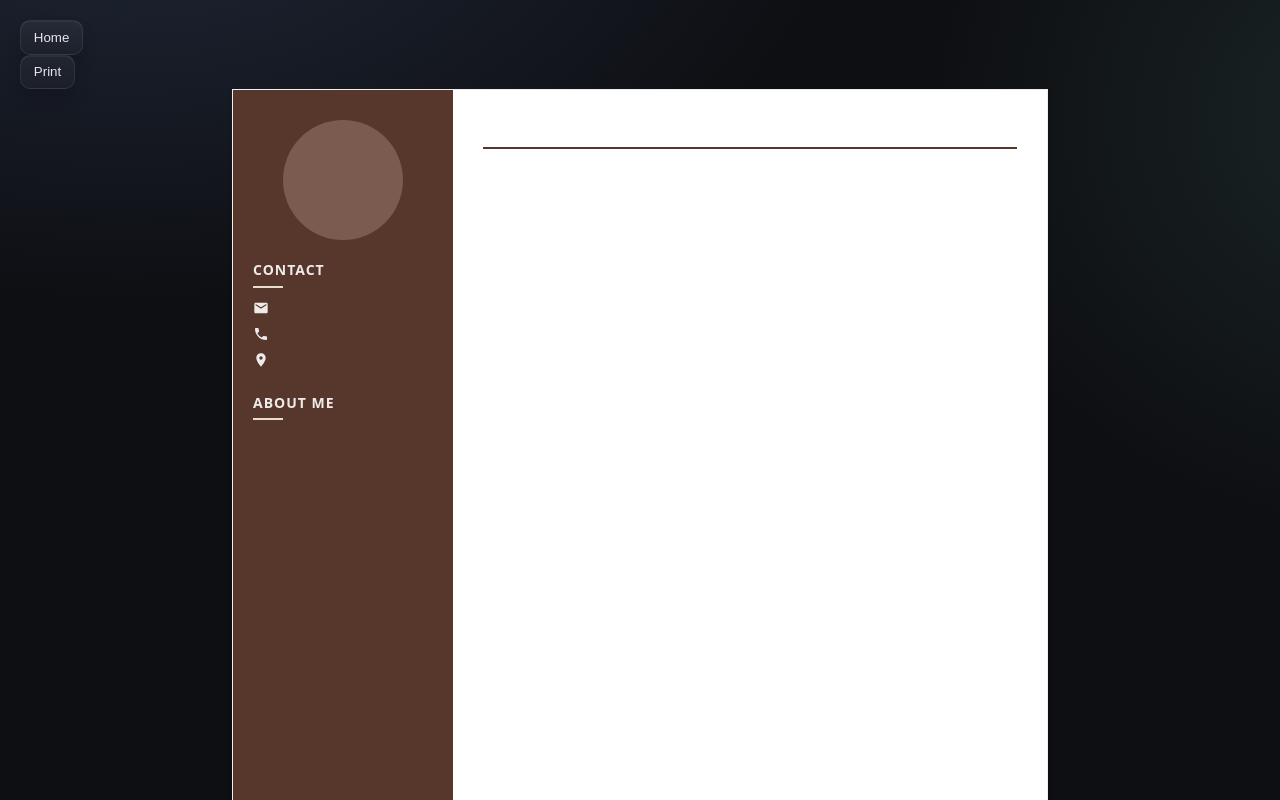
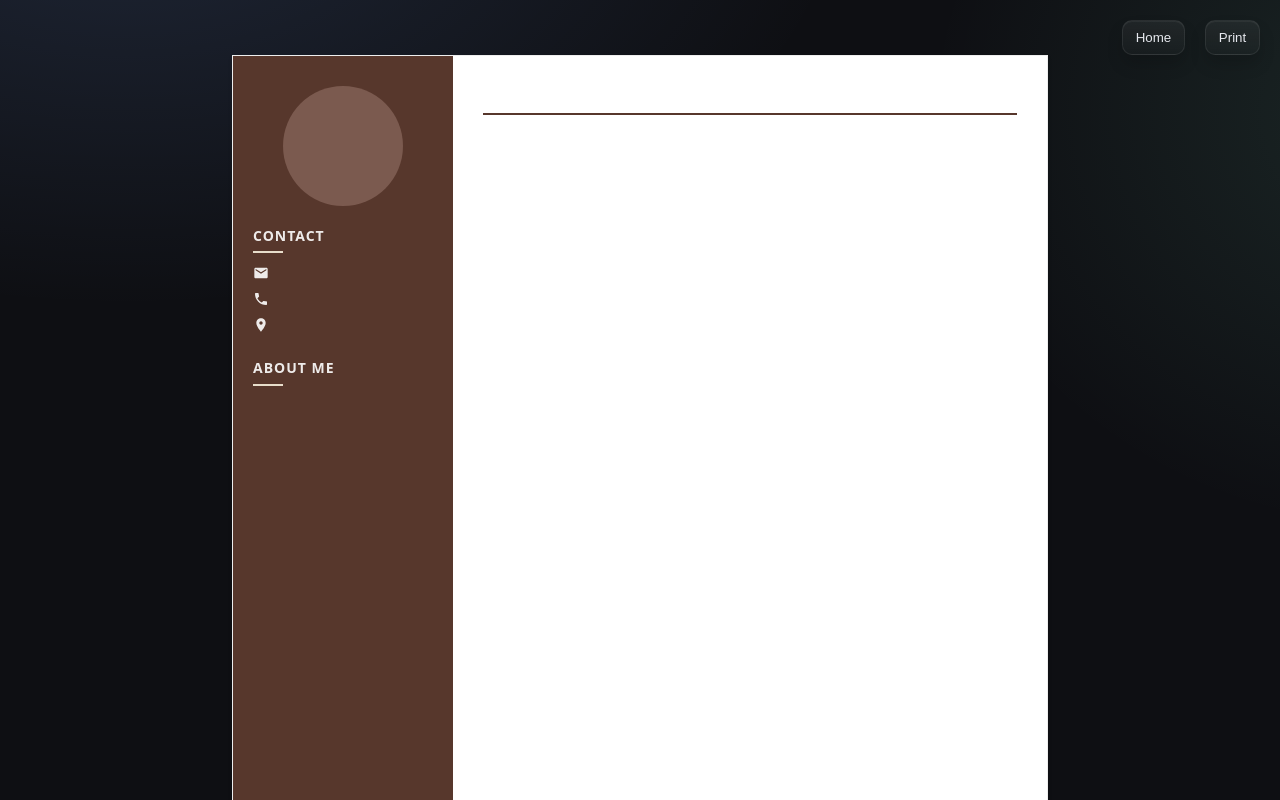
Before and after one commit to BDS-001/FormatMyCV, a React (Vite) app: page /FormatMyCV/print in a window 1280 px wide. Shown: the top 800 px of the page. Built offline with nearby package versions, Linux system fonts and the light colour scheme.

Commit message:
update: styling

```diff
--- a/src/components/PrintPage.module.css
+++ b/src/components/PrintPage.module.css
@@ -1,16 +1,19 @@
-/* Print Page Wrapper */
 .printPageWrapper {
   min-height: 100vh;
   padding: 20px;
 }
 
-/* Template Container */
 .templateContainer {
   display: flex;
   justify-content: center;
 }
 
-/* Print Styles */
+.printControls {
+  display: flex;
+  justify-content: flex-end;
+  gap: 20px;
+}
+
 @media print {
   @page {
     size: letter;
```
